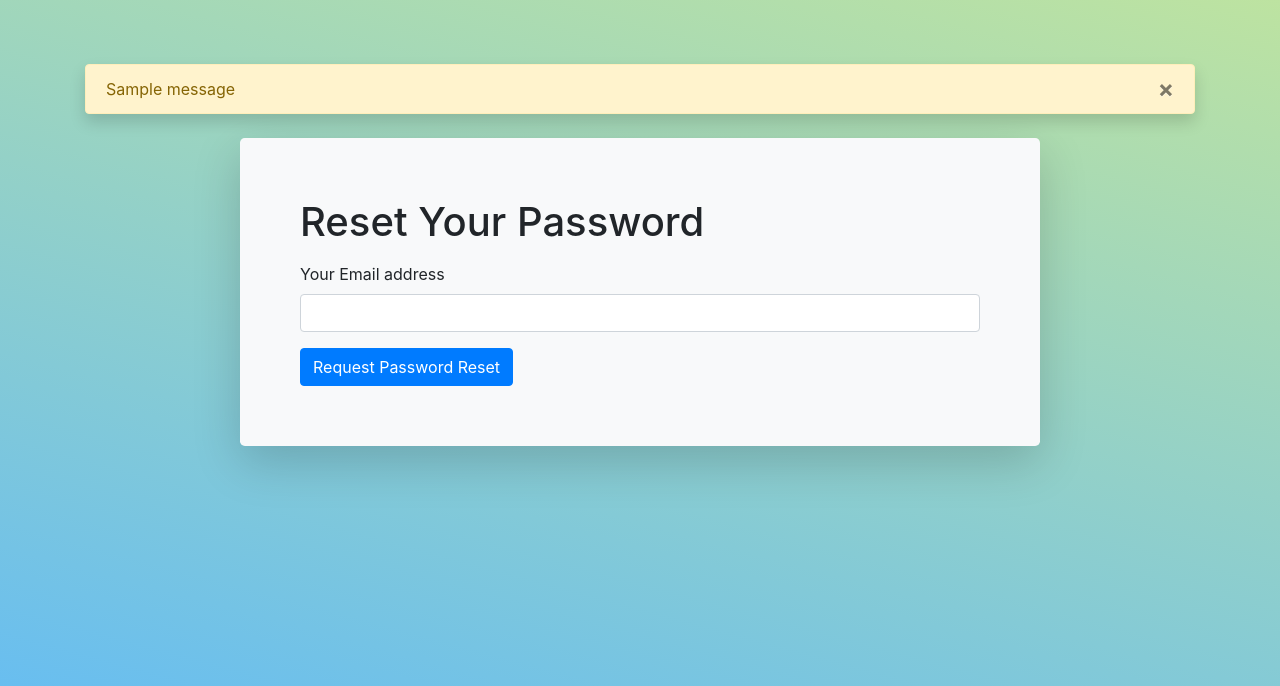
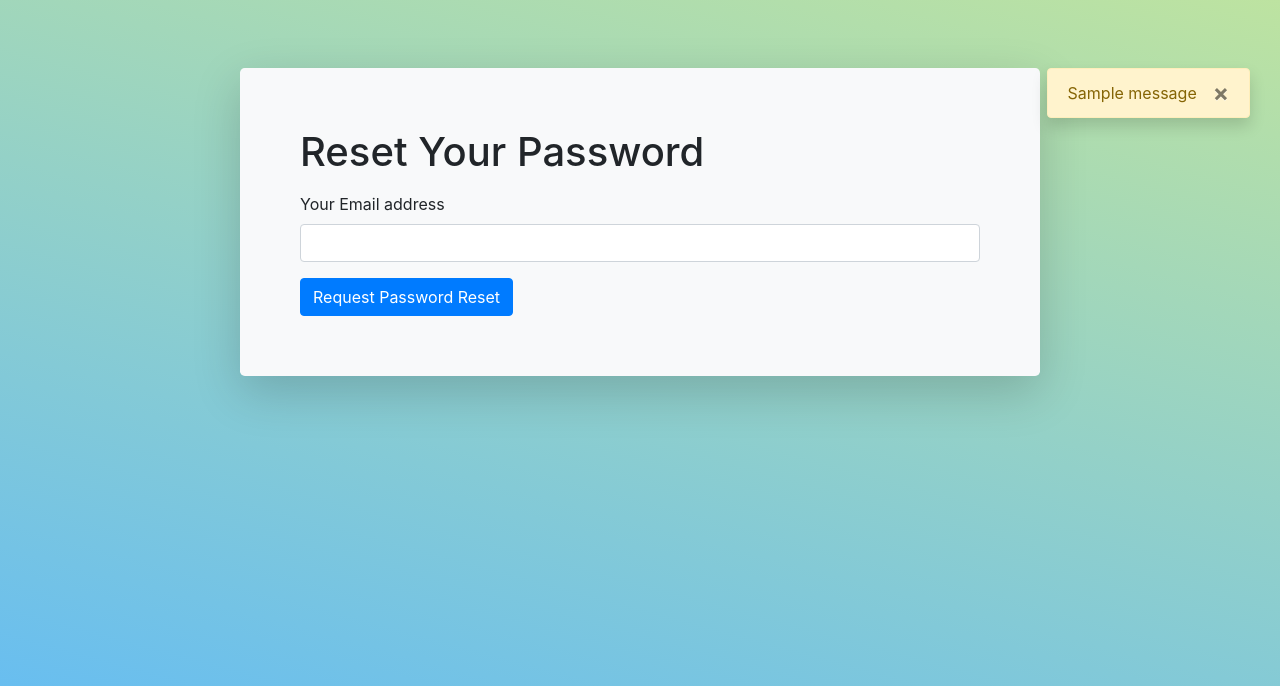
Before and after one commit to realJustinLee/LiCMS, a Flask app: page /auth/reset in a window 1280 px wide. Shown: the part 60-746 px from the top of the page. Run offline with Flask 2, Linux system fonts and the light colour scheme; tables that the repository leaves empty hold one stand-in row (values such as "Sample post"); one stand-in notice (Sample message) is shown; some libraries are stand-ins or nearby versions.

Commit message:
Fix User role validation, configuration and Refactor notification area
Fixed:
- User role validation
- config
Refactor:
- Notification Area

```diff
--- a/app_core/models.py
+++ b/app_core/models.py
@@ -1,5 +1,5 @@
 from flask import current_app
-from flask_login import UserMixin
+from flask_login import UserMixin, AnonymousUserMixin
 from itsdangerous import TimedJSONWebSignatureSerializer as Serializer
 from werkzeug.security import generate_password_hash, check_password_hash
 
@@ -106,7 +106,7 @@ class User(UserMixin, db.Model):
     def __init__(self, **kwargs):
         super(User, self).__init__(**kwargs)
         if self.role is None:
-            if self.email == current_app.config['LiCMS_ADMIN'].lower():
+            if self.email == current_app.config['LICMS_ADMIN'].lower():
                 self.role = Role.query.filter_by(name='Administrator').first()
             if self.role is None:
                 self.role = Role.query.filter_by(default=True).first()
@@ -178,8 +178,25 @@ class User(UserMixin, db.Model):
         db.session.add(self)
         return True
 
+    def can(self, permission):
+        return self.role is not None and self.role.has_permission(permission)
+
+    def is_administrator(self):
+        return self.can(Permission.ADMIN)
+
     def __repr__(self):
         return '<User %r>' % self.username
+
+
+class AnonymousUser(AnonymousUserMixin):
+    def can(self, permission):
+        return False
+
+    def is_administrator(self):
+        return False
+
+
+login_manager.anonymous_user = AnonymousUser
 
 
 @login_manager.user_loader
--- a/app_core/static/css/base.css
+++ b/app_core/static/css/base.css
@@ -33,3 +33,9 @@ body {
     margin-left: 5px;
     font-family: Futura, serif;
 }
+
+.notification-area {
+    position: fixed;
+    max-width: 350px;
+    right: 30px;
+}
--- a/app_core/templates/base.html
+++ b/app_core/templates/base.html
@@ -25,8 +25,7 @@
                 <li class="nav-item">
                     <a class="nav-link" href="#">About</a>
                 </li>
-                {#                {% if current_user.is_administrator() %}#}
-                {% if false %}
+                {% if current_user.is_administrator() %}
                     <li class="nav-item dropdown">
                         <a class="nav-link dropdown-toggle" href="#" id="dropdown03" data-toggle="dropdown"
                            aria-haspopup="true" aria-expanded="true">Administrations</a>
@@ -43,13 +42,12 @@
                     <li class="nav-item dropdown">
                         <a class="nav-link dropdown-toggle" href="#" data-toggle="dropdown"
                            aria-haspopup="true" aria-expanded="true">
+                            {% if current_user.is_administrator() %}
+                                <label class="btn-sm alert-dark m-0 mr-1">👮Admin</label>
+                            {% endif %}
                             {#                            <img class="img-thumbnail user-thumbnail rounded shadow m-0"#}
                             {#                                 src="{{ current_user.gravatar(size=21) }}" alt="user avatar small">&nbsp;#}
                             {{ current_user.username }}
-                            {#                            {% if current_user.is_administrator() %}#}
-                            {#                                <label class="btn-sm alert-primary m-0">#}
-                            {#                                    👮 Admin Badge#}
-                            {#                                </label>{% endif %}#}
                             <b class="caret"></b></a>
                         <div class="dropdown-menu dropdown-menu-right shadow ">
                             {#                            <a class="dropdown-item" href="{{ url_for('main.user', username=current_user.username) }}">Profile</a>#}
--- a/app_core/templates/bootstrap_base.html
+++ b/app_core/templates/bootstrap_base.html
@@ -21,26 +21,25 @@
         <link rel="icon" href="{{ url_for('main.favicon') }}" type="image/x-icon">
     {% endblock %}
 </head>
-{#<body {% if current_user.is_administrator() %} class="bg-admin" {% endif %}>#}
-<body>
+<body {% if current_user.is_administrator() %} class="bg-admin" {% endif %}>
 {% block navbar %}
 {% endblock %}
 
 <!-- Your page content -->
 {% block content %}
-    <main role="main" class="container sheet-width">
+    <main role="main" class="container">
+        <div class="notification-area">
             {% with messages = get_flashed_messages(with_categories=true) %}
                 {% if messages %}
                     {% for category, message in messages %}
-                    <div class="mb-4 mt-n1">
-                        <div class="alert shadow alert-warning {{ category }}">
-                            <button type="button" class="close" data-dismiss="alert">&times;</button>
+                        <div class="mb-3 alert shadow alert-warning {{ category }}">
+                            <button type="button" class="close ml-3" data-dismiss="alert">&times;</button>
                             {{ message }}
-                        </div>
                         </div>
                     {% endfor %}
                 {% endif %}
             {% endwith %}
+        </div>
 
         {% block page_content %}
         {% endblock %}
--- a/config.py
+++ b/config.py
@@ -12,7 +12,7 @@ class Config:
     MAIL_PASSWORD = os.environ.get('MAIL_PASSWORD')
     MAIL_SUBJECT_PREFIX = '[LiCMS]'
     MAIL_SENDER = 'LiCMS Admin <JustinDellAdam@live.com>'
-    LiCMS_ADMIN = os.environ.get('LiCMS_ADMIN')
+    LICMS_ADMIN = os.environ.get('LICMS_ADMIN')
     SSL_REDIRECT = False
     SQLALCHEMY_TRACK_MODIFICATIONS = False
     SQLALCHEMY_RECORD_QUERIES = True
@@ -82,7 +82,7 @@ class ProductionConfig(Config):
             mailhost=(cls.MAIL_SERVER, cls.MAIL_PORT),
             fromaddr=cls.MAIL_SENDER,
             toaddrs=[
-                cls.LiCMS_ADMIN
+                cls.LICMS_ADMIN
             ],
             subject=cls.MAIL_SUBJECT_PREFIX + ' Application Error',
             credentials=credentials,
```
Also changed, not shown: app_core/static/css/login.css (+8 -4 lines), 2 other files. Lines whose indentation alone changed are shown as unchanged.
